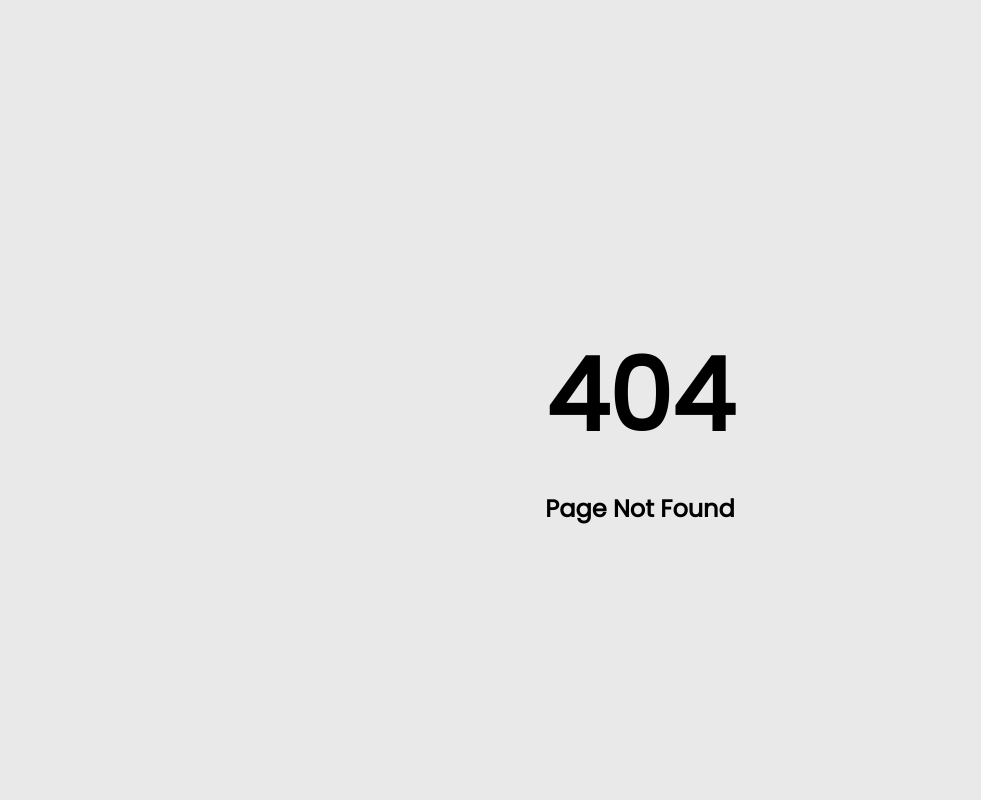
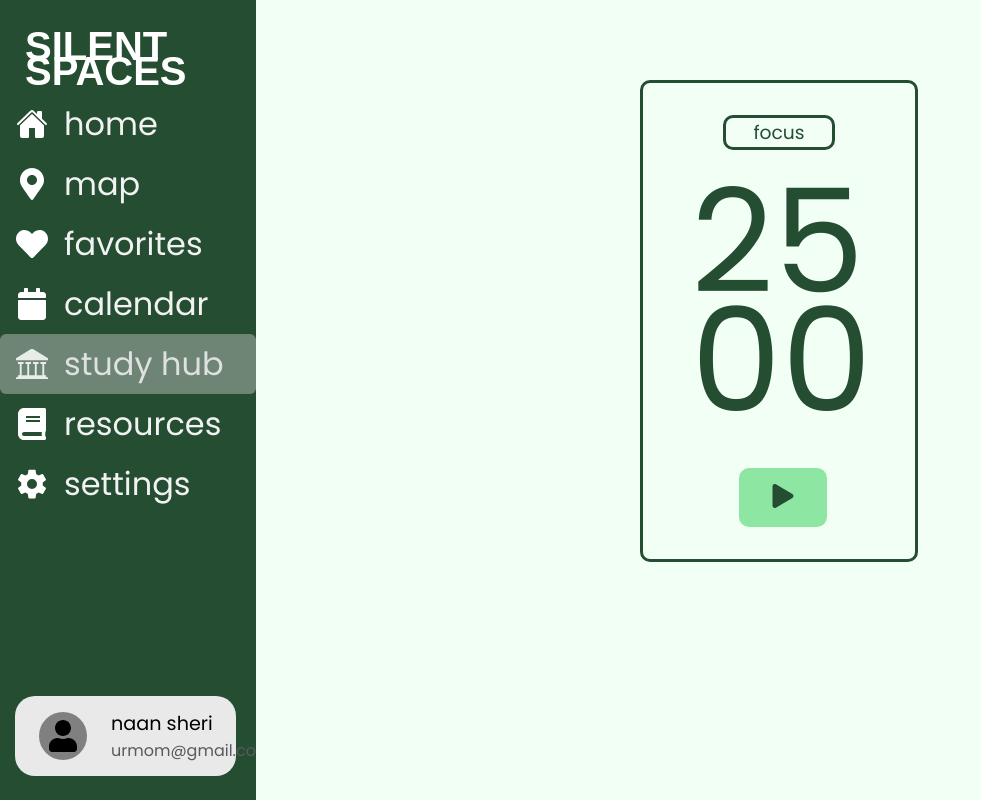
Before and after one commit to Olympicene/Silent-Spaces, a React (Create React App) app in the folder Coding Project/client/: page /study-hub in a window 1280 px wide. Before the commit this address had no page. Shown: the whole page, without its empty margins (0-981 px from the left). Built offline with nearby package versions, Linux system fonts and the light colour scheme.

Commit message:
added pomodoro timer

```diff
--- a/Coding Project/client/src/components/App/App.js
+++ b/Coding Project/client/src/components/App/App.js
@@ -9,6 +9,7 @@ import LogIn from "../../views/Login/LogInPage";
 import SpacePage from "../../views/Space/SpacePage";
 import ResourcesPage from "../../views/Resources/ResourcesPage";
 import CalendarPage from "../../views/Calendar/Calendar";
+import StudyHubPage from "../../views/StudyHub/StudyHubPage";
 
 export default function App() {
   return (
@@ -22,6 +23,7 @@ export default function App() {
           <Route path="log-in" element={<LogIn />} />
           <Route path="resources" element={<ResourcesPage/>} />
           <Route path="calendar" element={<CalendarPage/>} />
+          <Route path="study-hub" element={<StudyHubPage/>} />
           <Route path="*" element={<NoPage />} />
         </Route>
       </Routes>
--- /dev/null
+++ b/Coding Project/client/src/components/Timer/Timer.css
@@ -0,0 +1,55 @@
+.main-timer {
+    background-color: #f2fff4;
+    margin-top: 5rem;
+    position: absolute;
+    width : 17rem;
+    border: solid;
+    border-color: #254d32;
+    border-radius: 10px;
+}
+
+.timer-times > h1 {
+    font-size: 9rem;
+    margin: 0;
+    padding: 0;
+    margin-left: 3rem;
+    margin-right: 3rem;
+    color: #254d32;
+    font-family: 'poppins', sans-serif;
+    font-weight: 300;
+}
+
+.timer-action {
+    border: solid;
+    border-color: #254d32;
+    margin: 5rem;
+    border-radius: 10px;
+    margin-top: 2rem;
+    margin-bottom: 2rem;
+}
+
+.timer-action > h3 {
+    font-family: 'poppins', sans-serif;
+    text-align: center;
+    color: #254d32;
+    font-weight: 300;
+    margin: 0;
+    padding: 0;
+}
+
+.timer-button {
+    background-color: #8ee6a3;
+    border: none;
+    margin-left: 6rem;
+    padding-left: 2rem;
+    padding-right : 2rem;
+    padding-top : 1rem;
+    padding-bottom : 1rem;
+    border-radius: 10px;
+    margin-bottom: 2rem;
+}
+
+.timer-icons {
+    color: #254d32;
+    font-size: 1.5rem;
+}
--- /dev/null
+++ b/Coding Project/client/src/components/Timer/Timer.js
@@ -0,0 +1,110 @@
+import { useState, useEffect } from "react";
+import { PiBrain } from "react-icons/pi";
+import { FaCoffee } from "react-icons/fa";
+import { FaPlay } from "react-icons/fa";
+import { FaPause } from "react-icons/fa";
+
+const Timer = () => {
+
+  require('./Timer.css');
+
+  // variables for timers
+  const WORKTIME = 25;
+  const SHORTBREAK = 5;
+  const LONGBREAK = 15;
+
+  const [minutes, setMinutes] = useState(WORKTIME);
+  const [seconds, setSeconds] = useState(0);
+  const [tasks, setTasks] = useState(1);
+  const [running, setRunning] = useState(null);
+  const [action, setAction] = useState(WORKTIME);
+
+  useEffect(() => {
+    let interval = null;
+    if (running) {
+      // setInterval - a function to be executed in every delay seconds (here every one second)
+      interval = setInterval(() => {
+        if (seconds > 0) {
+          setSeconds((seconds) => seconds - 1);
+        }
+        else if (minutes > 0) {
+          setMinutes((minutes) => minutes - 1);
+          setSeconds(59);
+        }
+      }, 1000);
+    }
+
+    if (seconds === 0 && minutes === 0) {
+      if (action == WORKTIME) {
+        if (tasks < 3) {
+          setMinutes(SHORTBREAK)
+          setAction(SHORTBREAK)
+        }
+        else if (tasks === 3) {
+          setMinutes(LONGBREAK)
+          setAction(LONGBREAK)
+        }
+      }
+      else if (action == SHORTBREAK) {
+        setMinutes(WORKTIME)
+        setAction(WORKTIME)
+        setTasks(tasks+1)
+      }
+      else if (action == LONGBREAK) {
+        setMinutes(WORKTIME)
+        setAction(WORKTIME)
+        setTasks(1)
+      }
+      setRunning(false)
+    }
+    // clear interval invokes a rerender
+    return () => clearInterval(interval);
+  }, [seconds, minutes, running, action]);     // runs for every change in seconds or minutes
+
+  function startTimer() {
+    setRunning(true);
+  }
+
+  function pauseTimer() {
+    setRunning(false);
+  }
+
+  function renderHeader () {
+
+    if (action == WORKTIME) {
+      return <h1 style={{fontSize:"3rem", marginLeft:"3rem"}}>focus</h1>
+    }
+    else if (action == SHORTBREAK) {
+      return <p>short break!</p>
+    }
+    else if (action == LONGBREAK) {
+      return <p>long break!</p>
+    }
+  }
+
+  return (
+
+    <div className = "main-timer">
+      <div className="timer-action">
+        <h3>{action == WORKTIME ? "focus" : "break"}</h3>
+      </div>
+
+      <div className="timer-times">
+        <h1 style={{marginTop:"-3rem"}}>{minutes < 10 ? "0" + minutes : minutes}</h1>
+        <h1 style={{marginTop:"-6rem"}}>{seconds < 10 ? "0" + seconds : seconds}</h1>
+      </div>
+
+      <div>
+        {!running && (
+          <button className="timer-button" onClick={startTimer}><FaPlay className="timer-icons"/></button>
+        )}
+        {running && (
+          <button className="timer-button" onClick={pauseTimer}><FaPause className="timer-icons"/></button>
+        )}
+      </div>
+
+    </div>
+  );
+};
+
+export default Timer;
--- /dev/null
+++ b/Coding Project/client/src/views/StudyHub/StudyHub.css
@@ -0,0 +1,12 @@
+.studyhub-main {
+    height: 100vh;
+    width: 100vw;
+    display: flex;
+    background-color: #f2fff4;
+}
+
+.studyhub-right {
+    position: relative;
+    left: 50%;
+    background-color: #f2fff4;
+}
--- /dev/null
+++ b/Coding Project/client/src/views/StudyHub/StudyHubPage.js
@@ -0,0 +1,23 @@
+import Timer from "../../components/Timer/Timer";
+import NavBar from "../../components/NavBar/NavBar";
+
+const StudyHubPage = () => {
+    require("./StudyHub.css");
+
+    const dummyuser = {
+        first_name: 'naan',
+        last_name: 'sheri',
+        email: 'urmom@gmail.com',
+    }
+
+    return (
+        <div className="studyhub-main">
+            <NavBar info={dummyuser} page="study hub" />
+            <div className="studyhub-right">
+                <Timer/>
+            </div>
+        </div>
+    );
+}
+
+export default StudyHubPage;
```
